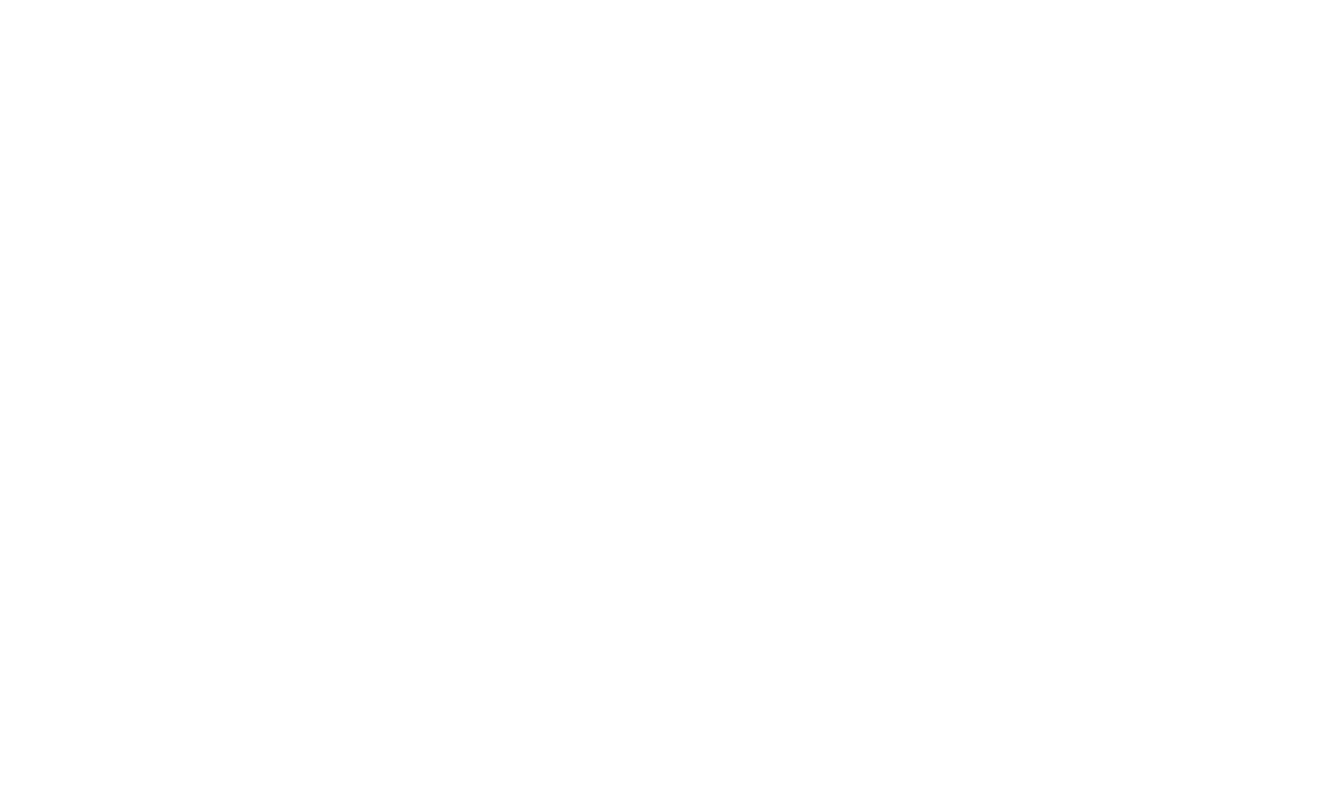
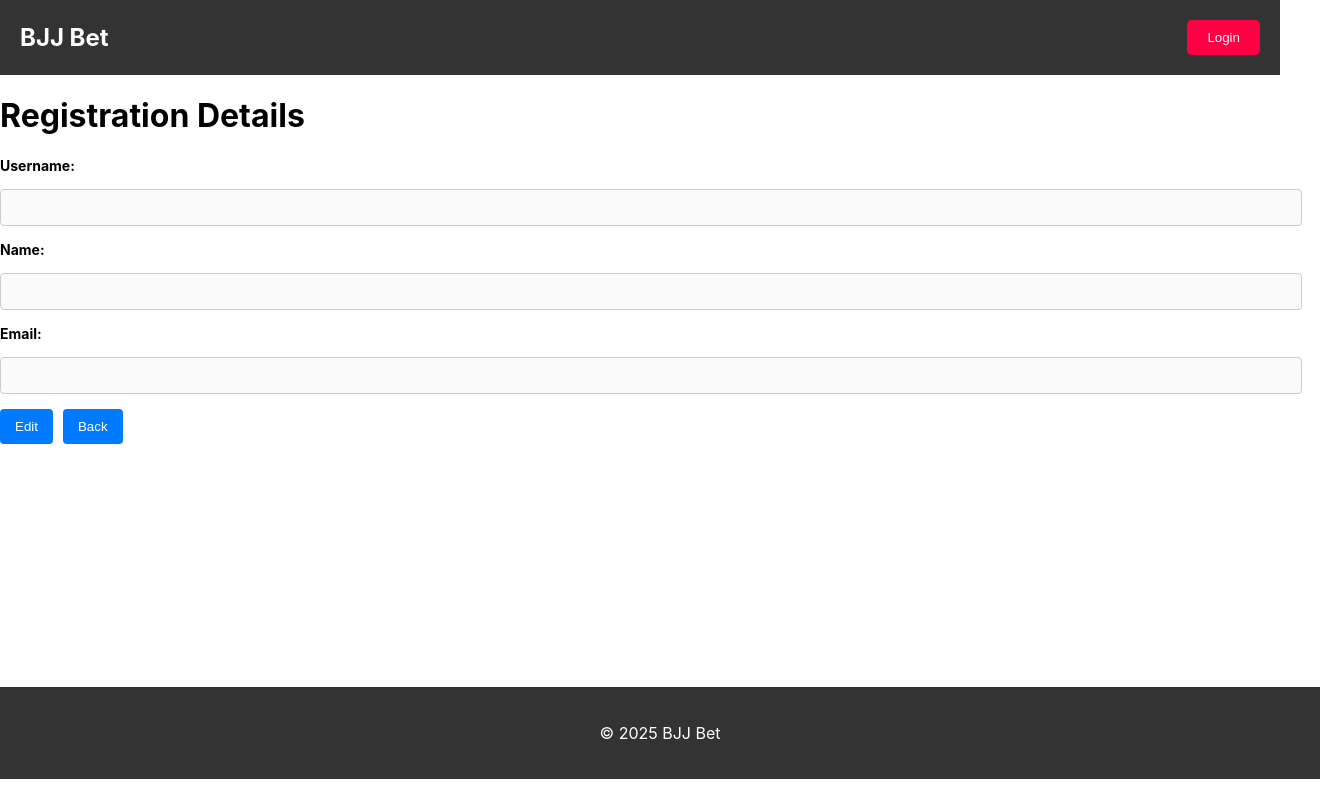
Before and after one commit to Herbertph/BjjBet, a React (Create React App) app in the folder bjjbet-frontend/: page /register in a window 1280 px wide. Before the commit this address had no page. Shown: the whole page, 1320 px wide, since content can reach past the window. Built offline with nearby package versions, Linux system fonts and the light colour scheme; no server answers.

Commit message:
Profile Page working
Profile Page working retrieving data.
Email update is working.

```diff
--- a/bjjbet-frontend/src/App.js
+++ b/bjjbet-frontend/src/App.js
@@ -3,6 +3,7 @@ import { BrowserRouter as Router, Routes, Route } from "react-router-dom";
 import MainPage from "./pages/MainPage";
 import SignUpPage from "./pages/SignUpPage"; // Importando a página de cadastro
 import LoginPage from "./pages/login";
+import RegisterPage from "./pages/RegisterPage";
 
 const App = () => {
   return (
@@ -11,6 +12,7 @@ const App = () => {
         <Route path="/" element={<MainPage />} />
         <Route path="/signup" element={<SignUpPage />} /> {/* Rota para cadastro */}
         <Route path="/login" element={<LoginPage />} />
+        <Route path="/register" element={<RegisterPage />} />
       </Routes>
     </Router>
   );
--- a/bjjbet-frontend/src/components/header.js
+++ b/bjjbet-frontend/src/components/header.js
@@ -5,24 +5,35 @@ import styles from "./header.module.css";
 const Header = () => {
   const navigate = useNavigate();
   const username = localStorage.getItem("username");
-  //botao de logout
+
+  // Botão de logout
   const handleLogout = () => {
     localStorage.removeItem("token");
     localStorage.removeItem("username");
     navigate("/");
-
   };
 
   return (
-    //caso usuario esteja logado, aparece botao de login ao lado da mensagem de welcome
-    //caso contrario, aparece botao de login
     <header className={styles.header}>
-      <div className={styles.logo}>BJJ Bet</div>
+      <div className={styles.logo} onClick={() => navigate("/")}>
+        BJJ Bet
+      </div>
       {username ? (
-        <>
-        <p className={styles.welcomeMessage}>Welcome {username}</p><button className={styles.loginButton}
-        onClick={handleLogout}> Logout</button>
-        </>
+        <div className={styles.buttonsContainer}>
+          <p className={styles.welcomeMessage}>Welcome {username}</p>
+          <button
+            className={`${styles.button}`}
+            onClick={() => navigate("/register")}
+          >
+            Profile
+          </button>
+          <button
+            className={`${styles.button} ${styles.logout}`}
+            onClick={handleLogout}
+          >
+            Logout
+          </button>
+        </div>
       ) : (
         <button
           className={styles.loginButton}
--- a/bjjbet-frontend/src/components/header.module.css
+++ b/bjjbet-frontend/src/components/header.module.css
@@ -20,3 +20,35 @@
     cursor: pointer;
     border-radius: 5px;
   }
+
+  .button {
+    background-color: #007bff; /* Azul para Profile */
+    color: #fff;
+    border: none;
+    padding: 10px 20px; /* Define o tamanho do botão */
+    border-radius: 5px; /* Bordas arredondadas */
+    cursor: pointer;
+    margin-left: 10px; /* Espaço entre os botões */
+    font-size: 14px;
+  }
+
+  .button.logout {
+    background-color: #ff4b5c; /* Vermelho para Logout */
+  }
+
+  .button:hover {
+    opacity: 0.9; /* Efeito ao passar o mouse */
+  }
+
+  .buttonsContainer {
+    display: flex;
+    align-items: center;
+    gap: 10px; /* Espaço entre o username e os botões */
+    margin-left: auto; /* Move o contêiner para o extremo direito */
+  }
+
+  .welcomeMessage {
+    font-size: 16px;
+    color: #fff;
+    margin-right: 10px; /* Espaço entre o texto e os botões */
+  }
--- a/bjjbet-frontend/src/pages/RegisterPage.js
+++ b/bjjbet-frontend/src/pages/RegisterPage.js
@@ -1,59 +1,106 @@
-import React, { useState } from "react";
-import { useNavigate } from "react-router-dom";
-import styles from "./LoginPage.module.css";
-import Header from "../components/header";
-import Footer from "../components/footer";
+import React, { useState, useEffect } from 'react';
+import { useNavigate } from 'react-router-dom';
+import styles from './RegisterPage.module.css';
+import Header from '../components/header';
+import Footer from '../components/footer';
 
-//vamos mostrar os dados do usuario logado
-const ProfilePage = () => {
-  const [user, setUser] = useState({});
+const RegisterPage = () => {
+  const [userData, setUserData] = useState({
+    username: '',
+    name: '',
+    email: '',
+  });
+  const [isEditing, setIsEditing] = useState(false);
+  const [newEmail, setNewEmail] = useState('');
   const navigate = useNavigate();
 
-  //funcao para buscar os dados do usuario
-  const fetchUser = async () => {
-    const token = localStorage.getItem("token");
-    if (!token) {
-      navigate("/login");
-      return;
-    }
+  // Fetch user data on component mount
+  useEffect(() => {
+    const fetchUserData = async () => {
+      try {
+        const token = localStorage.getItem('token'); // Supondo que o token está armazenado no localStorage
+        const response = await fetch('http://localhost:5002/users/me', {
+          headers: { Authorization: `Bearer ${token}` },
+        });
 
+        if (response.ok) {
+          const data = await response.json();
+          setUserData(data);
+          setNewEmail(data.email);
+        } else {
+          console.error('Failed to fetch user data:', response.statusText);
+        }
+      } catch (error) {
+        console.error('Error fetching user data:', error);
+      }
+    };
+
+    fetchUserData();
+  }, []);
+
+  // Handle email update
+  const handleEmailUpdate = async () => {
     try {
-      const response = await fetch("http://localhost:5002/users/profile", {
+      const token = localStorage.getItem('token');
+      const response = await fetch('http://localhost:5002/users/update-email', {
+        method: 'PUT',
         headers: {
+          'Content-Type': 'application/json',
           Authorization: `Bearer ${token}`,
         },
+        body: JSON.stringify({ email: newEmail }),
       });
 
-      if (!response.ok) {
-        throw new Error("Não foi possível buscar os dados do usuário");
+      if (response.ok) {
+        setUserData({ ...userData, email: newEmail });
+        setIsEditing(false);
+      } else {
+        console.error('Failed to update email:', response.statusText);
       }
-
-      const data = await response.json();
-      setUser(data);
     } catch (error) {
-      console.error("Erro ao buscar os dados do usuário:", error);
+      console.error('Error updating email:', error);
     }
   };
 
-  //chamar a funcao fetchUser quando o componente for montado
-  useState(() => {
-    fetchUser();
-  }, []);
-
   return (
     <div>
-      <Header />
-      <div className={styles["login-container"]}>
-        <main className={styles["login-main"]}>
-          <div className={styles["login-formContainer"]}>
-            <h2>Profile</h2>
-            <p>Nome: {user.name}</p>
-            <p>Email: {user.email}</p>
-            <p>Username: {user.username}</p>
-          </div>
-        </main>
-      </div>
+        <Header />
+      <h1>Registration Details</h1>
+      <form>
+        <div>
+          <label>Username:</label>
+          <input type="text" value={userData.username} disabled />
+        </div>
+        <div>
+          <label>Name:</label>
+          <input type="text" value={userData.name} disabled />
+        </div>
+        <div>
+          <label>Email:</label>
+          <input
+            type="email"
+            value={isEditing ? newEmail : userData.email}
+            onChange={(e) => setNewEmail(e.target.value)}
+            disabled={!isEditing}
+          />
+          <button
+            type="button"
+            onClick={() => (isEditing ? handleEmailUpdate() : setIsEditing(true))}
+          >
+            {isEditing ? 'Save' : 'Edit'}
+          </button>
+          <button
+            type="button"
+            onClick={() => navigate('/')}
+            style={{ marginLeft: '10px' }} // Espaço entre os botões
+          >
+            Back
+          </button>
+        </div>
+      </form>
       <Footer />
     </div>
   );
 };
+
+export default RegisterPage;
--- a/bjjbet-frontend/src/pages/RegisterPage.module.css
+++ b/bjjbet-frontend/src/pages/RegisterPage.module.css
@@ -0,0 +1,3 @@
+form {
+   margin-bottom: 19%;
+}
```
Also changed, not shown: 2 other files (tests, documents, lock files or other folders).
